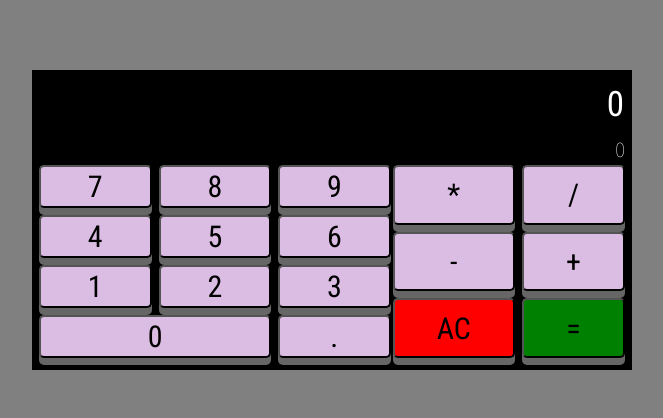
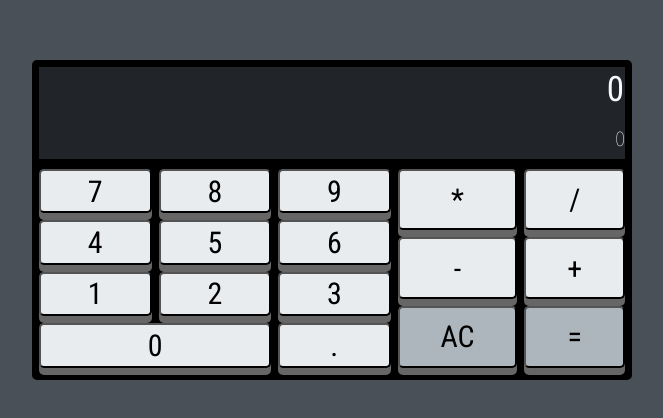
Before and after one commit to JoeyStip/JSCalc, a plain HTML site: page index.html in a window 1280 px wide. Shown: the part 188-606 px from the top of the page, without its empty margins (316-979 px from the left). Drawn offline with nearby package versions, Linux system fonts and the light colour scheme.

Commit message:
final style touchups

```diff
--- a/index.scss
+++ b/index.scss
@@ -1,3 +1,13 @@
+$text: #f8f9fa;
+$buttons: #e9ecef;
+$color3: #dee2e6;
+$color4: #ced4da;
+$AC-EQ: #adb5bd;
+$color6: #6c757d;
+$BGC: #495057;
+$buttonShadow: #343a40;
+$display: #212529;
+
 * {
     box-sizing: border-box;
     /*border: 1px solid red;*/
@@ -20,7 +30,7 @@
 body {
     height: 100vh;
     width: 100%;
-    background-color:grey;
+    background-color:$BGC;
     overflow:hidden;
     display: flex;
     align-items: center;
@@ -30,24 +40,27 @@ body {
 #CalcContainer {
     background-color: black;
     border: 2px solid black;
-    height: 300px;
+    height: 320px;
     width: 600px;
-    padding: 10px 5px;
+    padding: 5px 5px;
+    border-radius: 5px;
     #screen {
         width:100%;
         height: 30%;
-        background-color: black;
+        background-color: $display;
         color: white;
         text-align: right;
         font-size: 20px;
         display:grid;
         grid-template-rows: auto auto;
+        margin-bottom:10px;
         #display{
             position: relative;
             top:1px;
             height:55px;
             font-size: 35px;
-            border: 1px solid black;
+            border: 1px solid $display;
+            color: $text;
         }
         #secondLine{
             position:relative;
@@ -60,10 +73,10 @@ body {
     #Buttons {
         /*border:1px solid red;*/
         font-size: 25px;
-        height:70%;
+        height:65%;
         display:grid;
         grid-template-columns: 60% auto;
-        grid-gap: 2px;
+        grid-gap: 7px;
         #Numbers{
             display:grid;
             grid-template-columns: auto auto auto;
@@ -77,10 +90,10 @@ body {
             grid-template-columns: auto auto;
             grid-gap:7px;
             #clear{
-                background-color: red;
+                background-color: $AC-EQ;
             }
             #equals {
-                background-color: green;
+                background-color: $AC-EQ;
             }
         }
     }
@@ -90,11 +103,13 @@ button {
     font-family: "roboto condensed";
     border-radius: 5px;
     box-shadow: 0 7px #666;
-    background-color: #dbbce3;
+    background-color: $buttons;
+    border-radius: 5px;
 }
 button:active {
-    box-shadow: 0 3px #666;
+    box-shadow: 0 3px $buttonShadow;
     transform: translateY(4px);
+    border-radius: 5px;
 }
 button:hover{
     opacity: 0.7;
```
Also changed, not shown: index.css, 1 other file.
